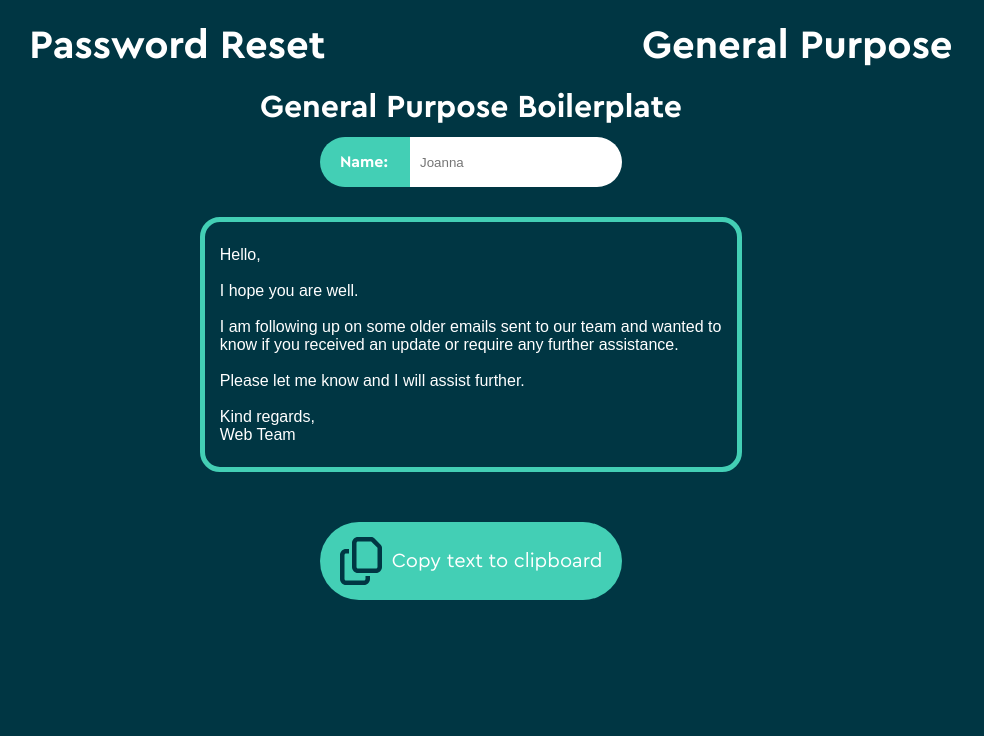
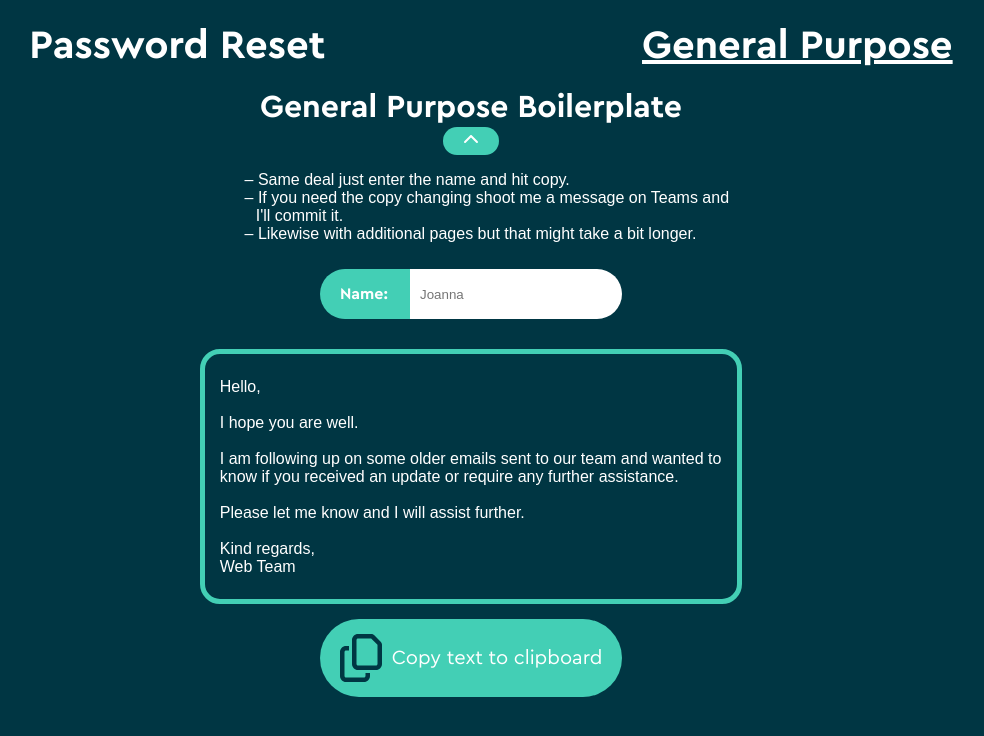
Before and after one commit to sam-rcot/boilerplateReact, a React (Vite) app: page /generalpurpose in a window 1280 px wide. Shown: the top 736 px of the page, without its empty margins (169-1153 px from the left). Built offline with nearby package versions, Linux system fonts and the light colour scheme.

Commit message:
Allowed user to hide info text

```diff
--- a/src/components/generalpurpose/generalpurpose.module.scss
+++ b/src/components/generalpurpose/generalpurpose.module.scss
@@ -1,12 +1,41 @@
-@import '../../index.css';
-@import '../userdetails/userdetails.module.scss';
-@import '../userform/userform.module.scss';
-
+@import "../../index.css";
+@import "../userdetails/userdetails.module.scss";
+@import "../userform/userform.module.scss";
 
 .GeneralPurpose {
   display: flex;
   flex-direction: column;
+  justify-content: space-around;
+  align-items: center;
   h1 {
     margin: 0;
   }
+  .hideButton {
+    font-family: "Cera Pro";
+
+    background-color: var(--color-teal);
+    border-width: 0;
+    border-radius: 50px;
+    font-family: inherit;
+    font-size: inherit;
+    font-style: inherit;
+    font-weight: inherit;
+    line-height: inherit;
+    padding: 5px 20px;
+    color: white;
+    transition: all 0.3s ease;
+  }
+  .infoText {
+    width: 50%;
+    list-style: none;
+    margin: 16px auto;
+    li {
+      padding-left: 1rem;
+      text-indent: -0.7rem;
+
+    }
+    li::before {
+      content: "– ";
+    }
+  }
 }
--- a/src/components/generalpurpose/generalpurpose.tsx
+++ b/src/components/generalpurpose/generalpurpose.tsx
@@ -1,6 +1,9 @@
 import { useRef, useState } from 'react'
 import styles from "./generalpurpose.module.scss";
 import CopyButton from '../copybutton/copybutton';
+import { FontAwesomeIcon } from '@fortawesome/react-fontawesome';
+import { faChevronDown } from '@fortawesome/free-solid-svg-icons'
+import { faChevronUp } from '@fortawesome/free-solid-svg-icons'
 
 type UserFormProps = {
     setFirstName: (firstName: string) => void;
@@ -24,12 +27,24 @@ const GeneralPurpose = ({ firstName, setFirstName }: UserFormProps) => {
     const handleButtonRelease = () => {
         setPressedButtonId(null);
     };
+    const [isInfoTextVisible, setInfoTextVisibility] = useState(true);
 
 
     return (
         <>
             <div className={styles.GeneralPurpose}>
                 <h1>General Purpose Boilerplate</h1>
+
+                <button className={styles.hideButton} onClick={() => setInfoTextVisibility(!isInfoTextVisible)}>
+                {isInfoTextVisible ? <FontAwesomeIcon icon={faChevronUp} /> : <FontAwesomeIcon icon={faChevronDown}/>}
+                </button>
+                {isInfoTextVisible &&
+                    <ul className={styles.infoText}>
+                        <li>Same deal just enter the name and hit copy.</li>
+                        <li>If you need the copy changing shoot me a message on Teams and I'll commit it.</li>
+                        <li>Likewise with additional pages but that might take a bit longer.</li>
+                    </ul>
+                }
                 <form className={styles.myForm} onSubmit={handleSubmit}>
                     <div className={styles.inputWrapper}>
                         <div className={styles.inputBox}>
--- a/src/components/navbar/navbar.module.scss
+++ b/src/components/navbar/navbar.module.scss
@@ -8,6 +8,9 @@
         justify-content: space-around;
         .link {
             list-style: none;
+            .active {
+                text-decoration: underline;
+            }
             a {
                 text-decoration: none;
                 color: white;
@@ -24,7 +27,9 @@
                     background-color: white;
 
                 }
+
             }
+
         }
     }
 }
--- a/src/components/navbar/navbar.tsx
+++ b/src/components/navbar/navbar.tsx
@@ -1,12 +1,12 @@
-import { Link } from 'react-router-dom';
+import { NavLink } from 'react-router-dom';
 import styles from './navbar.module.scss'
 
 const NavBar = () => {
     return (
         <div className={styles.NavBar}>
             <ul className={styles.links}>
-                <li className={styles.link}><Link to="/">Password Reset</Link></li>
-                <li className={styles.link}><Link to="/generalpurpose">General Purpose</Link></li>
+                <li className={styles.link}><NavLink to="/" className={({ isActive }) => isActive ? styles.active : ''}>Password Reset</NavLink></li>
+                <li className={styles.link}><NavLink to="/generalpurpose" className={({ isActive }) => isActive ? styles.active : ''}>General Purpose</NavLink></li>
 
             </ul>
         </div>
--- a/src/components/passwordreset/passwordreset.module.scss
+++ b/src/components/passwordreset/passwordreset.module.scss
@@ -1,4 +1,4 @@
-@import '../../index.css';
+@import "../../index.css";
 
 .PasswordReset {
   color: white;
@@ -7,9 +7,23 @@
   flex-direction: column;
   justify-content: space-around;
   align-items: center;
-  font-family: 'Cera Pro';
+  font-family: "Cera Pro";
   h1 {
     margin: 0;
+  }
+  .hideButton {
+    font-family: "Cera Pro";
+    background-color: var(--color-teal);
+    border-width: 0;
+    border-radius: 50px;
+    font-family: inherit;
+    font-size: inherit;
+    font-style: inherit;
+    font-weight: inherit;
+    line-height: inherit;
+    padding: 5px 20px;
+    color: white;
+    transition: all 0.3s ease;
   }
   .infoText {
     width: 50%;
--- a/src/components/passwordreset/passwordreset.tsx
+++ b/src/components/passwordreset/passwordreset.tsx
@@ -2,24 +2,33 @@ import { useState } from 'react'
 import styles from './passwordreset.module.scss'
 import UserDetails from '../userdetails/userdetails'
 import UserForm from '../userform/userform'
+import { FontAwesomeIcon } from '@fortawesome/react-fontawesome'
+import { faChevronDown } from '@fortawesome/free-solid-svg-icons'
+import { faChevronUp } from '@fortawesome/free-solid-svg-icons'
 
-function PasswordReset() {
+const PasswordReset = () => {
   const [firstName, setFirstName] = useState("");
   const [email, setEmail] = useState("");
-
+  const [isInfoTextVisible, setInfoTextVisibility] = useState(true);
 
   return (
     <div className={styles.PasswordReset}>
       <h1>Password Reset Boilerplate</h1>
-      <ul className={styles.infoText}>
-        <li>Enter the user's first name and email and the text should automatically update.</li>
-        <li>Single clicking on either the email or password should highlight it for ease of copying.</li>
-        <li>The copy button at the bottom will set the clipboard to the boilerplate text <strong>with formatting. </strong></li>
-        <li>When pasting into Outlook make sure to select <i>"Match destination formatting"</i>.</li>
-      </ul>
+      <div>
+        <button className={styles.hideButton} onClick={() => setInfoTextVisibility(!isInfoTextVisible)}>
+          {isInfoTextVisible ? <FontAwesomeIcon icon={faChevronUp} /> : <FontAwesomeIcon icon={faChevronDown}/>}
+        </button>
+        {isInfoTextVisible &&
+          <ul className={styles.infoText}>
+            <li>Enter the user's first name and email and the text should automatically update.</li>
+            <li>Single clicking on either the email or password should highlight it for ease of copying.</li>
+            <li>The copy button at the bottom will set the clipboard to the boilerplate text <strong>with formatting. </strong></li>
+            <li>When pasting into Outlook it should be formatted correctly without having to select <i>"Match destination formatting"</i>.</li>
+          </ul>
+        }
+      </div>
       <UserForm setEmail={setEmail} setFirstName={setFirstName} />
       <UserDetails email={email} firstName={firstName} />
-
     </div>
   )
 }
--- a/src/components/userdetails/userdetails.module.scss
+++ b/src/components/userdetails/userdetails.module.scss
@@ -15,7 +15,7 @@
   border: solid var(--color-teal) 5px;
   border-radius: 20px;
   width: 50%;
-
+  font-family: Arial;
   .select {
     user-select: all;
   }
--- a/src/components/userdetails/userdetails.tsx
+++ b/src/components/userdetails/userdetails.tsx
@@ -30,7 +30,7 @@ const UserDetails = ({ email, firstName }: UserDetailsProps) => {
     return (
         <>
             <div className={styles.UserDetails}>
-                <div className={styles.resultContainer} ref={resultRef}>
+                <div className={styles.resultContainer} ref={resultRef} style={{fontFamily: 'Arial'}}>
                     <p>Hello{firstName ? ` ${firstName.charAt(0).toUpperCase() + firstName.slice(1)}` : ""},</p>
                     <p>
                         Apologies for the issues you have been having logging in. I have now
```
Also changed, not shown: 5 other files (tests, documents, lock files or other folders).
